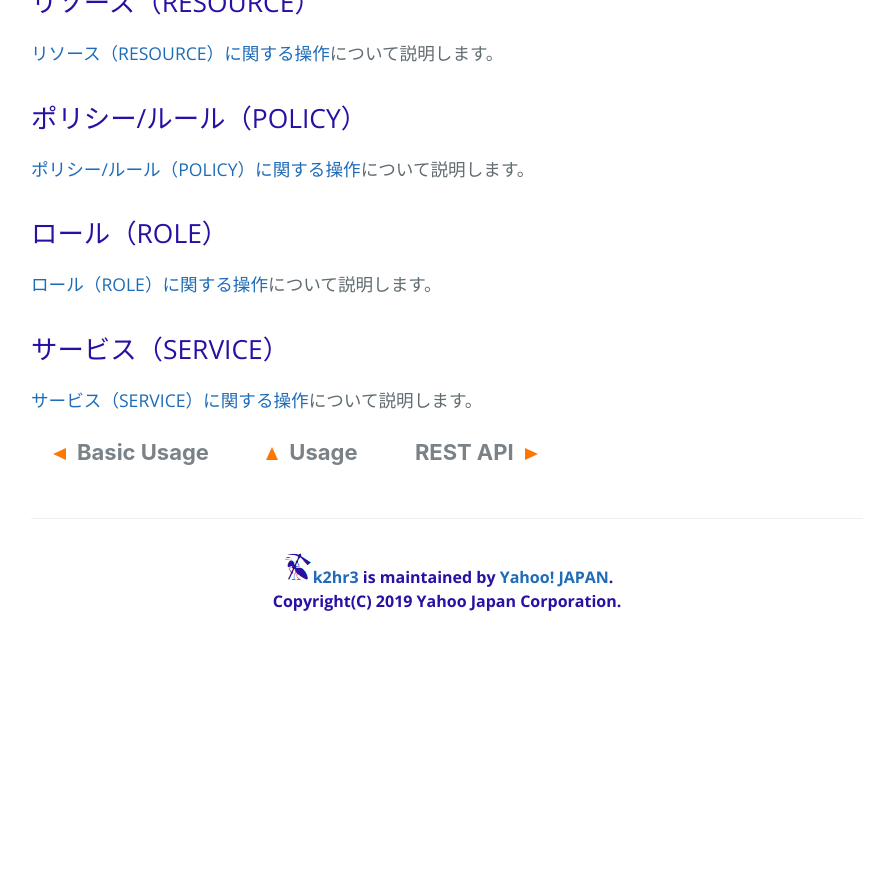
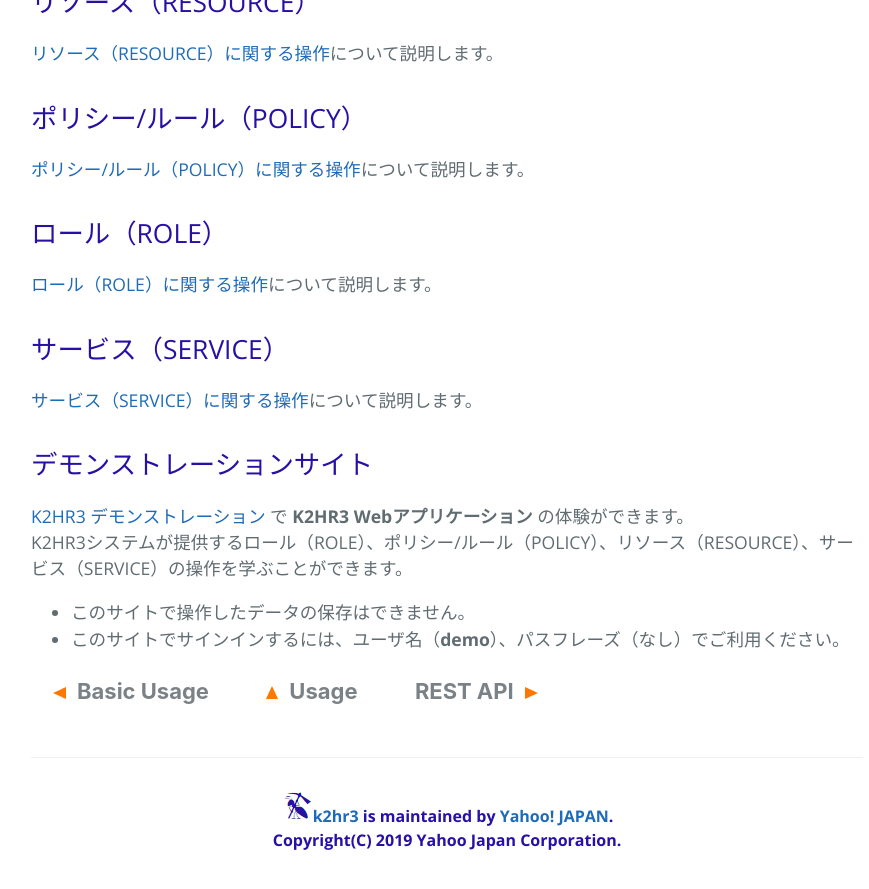
Before and after one commit to yahoojapan/k2hr3, a Jekyll site: the page built from usage_appja.md, in a window 1280 px wide and 900 px high, scrolled down 674 px. Shown: the top 889 px of the window, without its empty margins (193-1062 px from the left). Built offline with Jekyll 4.4.1, drawn with Linux system fonts in a browser that asks for light colours; before the commit the page ends 1335 px from its top, so only the background shows below that.

```diff
--- a/usage_appja.md
+++ b/usage_appja.md
@@ -34,3 +34,9 @@ K2HR3システムのデータを設定・操作する手段として、Webアプ
 
 ## サービス（SERVICE）
 [サービス（SERVICE）に関する操作](usage_app_serviceja.html)について説明します。
+
+## デモンストレーションサイト
+[K2HR3 デモンストレーション](https://demo.k2hr3.antpick.ax/indexja.html) で **K2HR3 Webアプリケーション** の体験ができます。
+K2HR3システムが提供するロール（ROLE）、ポリシー/ルール（POLICY）、リソース（RESOURCE）、サービス（SERVICE）の操作を学ぶことができます。
+- このサイトで操作したデータの保存はできません。
+- このサイトでサインインするには、ユーザ名（**demo**）、パスフレーズ（なし）でご利用ください。
```
Also changed, not shown: index.md (+1 -0 lines), indexja.md (+1 -0 lines), usage.md (+4 -0 lines), usage_app.md (+6 -0 lines), usageja.md (+4 -0 lines).
